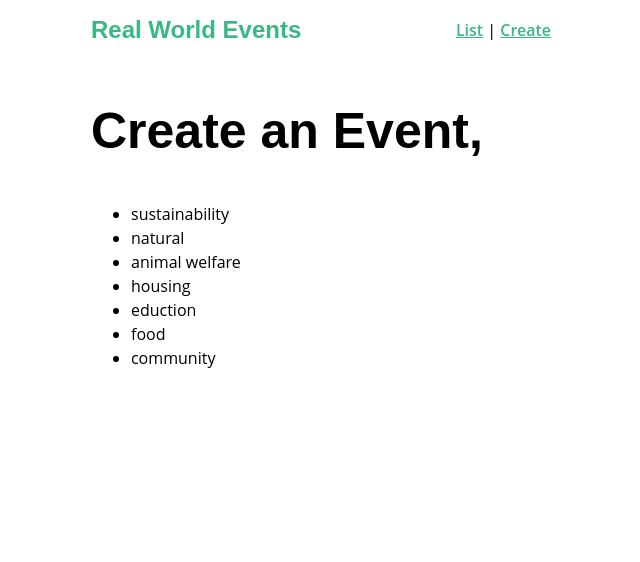
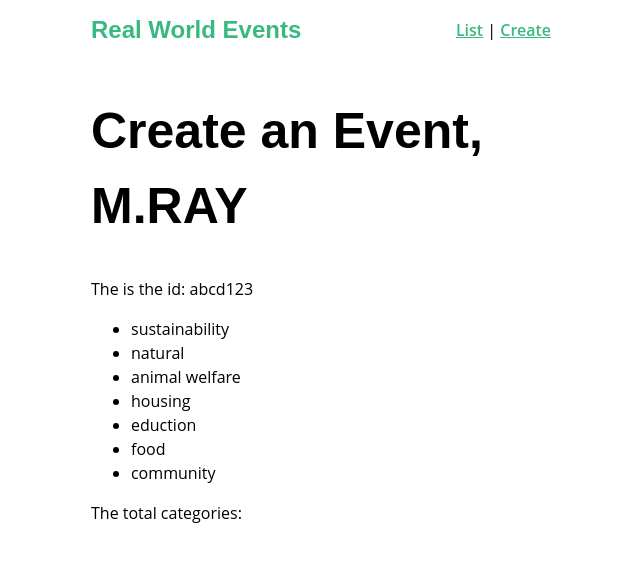
Before and after one commit to M-RAY47/real-world-vue, a Vue app: page /event/create in a window 1280 px wide. Shown: the top 562 px of the page, without its empty margins (339-979 px from the left). Built offline with nearby package versions, Linux system fonts and the light colour scheme.

Commit message:
add the total of categories

```diff
--- a/src/views/EventCreate.vue
+++ b/src/views/EventCreate.vue
@@ -1,9 +1,11 @@
 <template>
   <div>
-    <h1>Create an Event, {{ userName }}</h1>
+    <h1>Create an Event, {{ user.name }}</h1>
+    <p>The is the id: {{ user.id }}</p>
     <ul>
       <li v-for="cat in categories" :key="cat">{{ cat }}</li>
     </ul>
+    <p>The total categories:</p>
   </div>
 </template>
 
```
